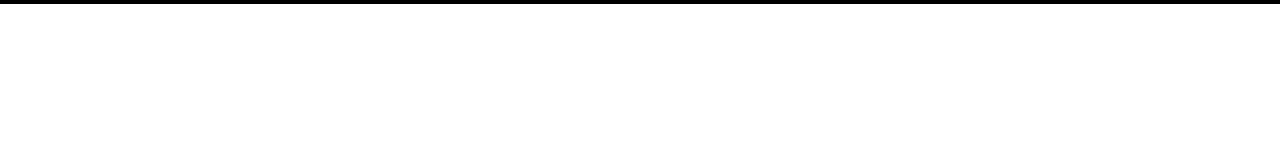
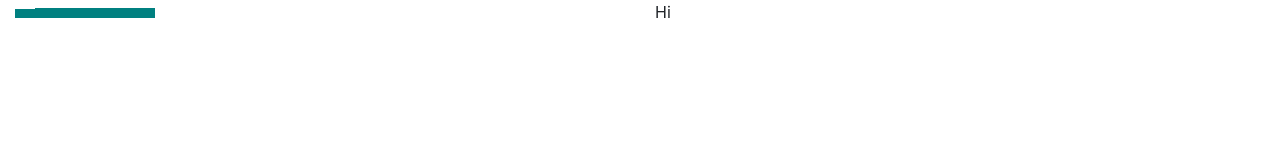
Before and after one commit to hcarpe/rad_soft_final, a plain HTML site: page index.html in a window 1280 px wide. Drawn offline with nearby package versions, Linux system fonts and the light colour scheme.

Commit message:
chart stuff

```diff
--- a/assets/css/style.css
+++ b/assets/css/style.css
@@ -3,9 +3,3 @@
   width: 20px;
   height: 75px;
   background-color: teal;}
-
-.chart{
-  border-color: black;
-  border-width: 2px;
-  border-style: solid;
-}
--- a/assets/js/main.js
+++ b/assets/js/main.js
@@ -1,7 +1,71 @@
-//var data = "assets/csv/viz1ch1.csv";
-//var parsed = d3.csvParse(data);
-//console.log(parsed);
+var viz1 = [];
 
-d3.csv("assets/csv/viz1ch1.csv", function(data) {
+d3.csv("assets/csv/viz1ch1.csv", function(d) {
+  return {
+    year: +d.year,
+    cheese: +d.cheese,
+    citizens: +d.citizens,
+  };
+}).then(function(data) {
   console.log(data);
+  viz1 = data;
+  console.log(viz1);
+
+  d3.select(".hope").selectAll("div")
+    .data(viz1)
+    .enter()
+    .append("div")
+    .attr("class", "bar")
+    .style("height", function(d) {
+      console.log(d);
+      var barHeight = d.cheese;
+      return barHeight + "px";
+    });
 });
+
+// var dataset = [ 5, 10, 13, 19, 21, 25, 22, 18, 15, 13,
+//                     11, 12, 15, 20, 18, 17, 16, 18, 23, 25 ];
+//
+// d3.select("body").selectAll("div")
+//   .data(dataset)
+//   .enter()
+//   .append("div")
+//   .attr("class", "bar") .style("height", function(d) {
+//     console.log(d);
+//     var barHeight = d * 5;
+//     return barHeight + "px"; });
+
+/*
+var data = [5, 10, 12];
+        var width = 200,
+        scaleFactor = 10,
+        barHeight = 20;
+
+        var graph = d3.select("body")
+                  .append("svg")
+                  .attr("width", width)
+                  .attr("height", barHeight * data.length);
+
+        var bar = graph.selectAll("g")
+                  .data(data)
+                  .enter()
+                  .append("g")
+                  .attr("transform", function(d, i) {
+                        return "translate(0," + i * barHeight + ")";
+                  });
+
+    bar.append("rect")
+       .attr("width", function(d) {
+                return d * scaleFactor;
+       })
+       .attr("height", barHeight - 1);
+
+    bar.append("text")
+       .attr("x", function(d) { return (d*scaleFactor); })
+       .attr("y", barHeight / 2)
+       .attr("dy", ".35em")
+       .text(function(d) { return d; });
+  */
+var year = [];
+var citizens = [];
+var cheese = [];
--- a/index.html
+++ b/index.html
@@ -4,17 +4,21 @@
   <link rel="stylesheet" href="https://cdn.jsdelivr.net/npm/bootstrap@4.5.3/dist/css/bootstrap.min.css" integrity="sha384-TX8t27EcRE3e/ihU7zmQxVncDAy5uIKz4rEkgIXeMed4M0jlfIDPvg6uqKI2xXr2" crossorigin="anonymous">
   <link rel="stylesheet" href="assets/css/style.css">
   <meta charset="utf-8">
-  <title>D3 Page Template</title>
+  <title>Radical Software Final</title>
 </head>
-  <body>
+<style></style>
+<body>
+  <div class="container-fluid">
     <div class="row">
-      <div class="col">
-        <div class="chart"></div>
-    </svg>
-      </div>
+      <div class="col-lg-6 hope"></div>
+      <div class="col-lg-3">Hi</div>
     </div>
+  </div>
 
-    <script type="text/javascript" src="assets/d3/d3.min.js"></script>
-    <script src="assets/js/main.js"></script>
-  </body>
+  <script type="text/javascript" src="assets/d3/d3.min.js"></script>
+  <script src="https://ajax.googleapis.com/ajax/libs/jquery/3.5.1/jquery.min.js"></script>
+  <script src="https://cdn.jsdelivr.net/npm/bootstrap@4.5.3/dist/js/bootstrap.bundle.min.js" integrity="sha384-ho+j7jyWK8fNQe+A12Hb8AhRq26LrZ/JpcUGGOn+Y7RsweNrtN/tE3MoK7ZeZDyx" crossorigin="anonymous"></script>
+  <script src="https://code.jquery.com/ui/1.12.1/jquery-ui.js"></script>
+  <script src="assets/js/main.js"></script>
+</body>
 </html>
```
